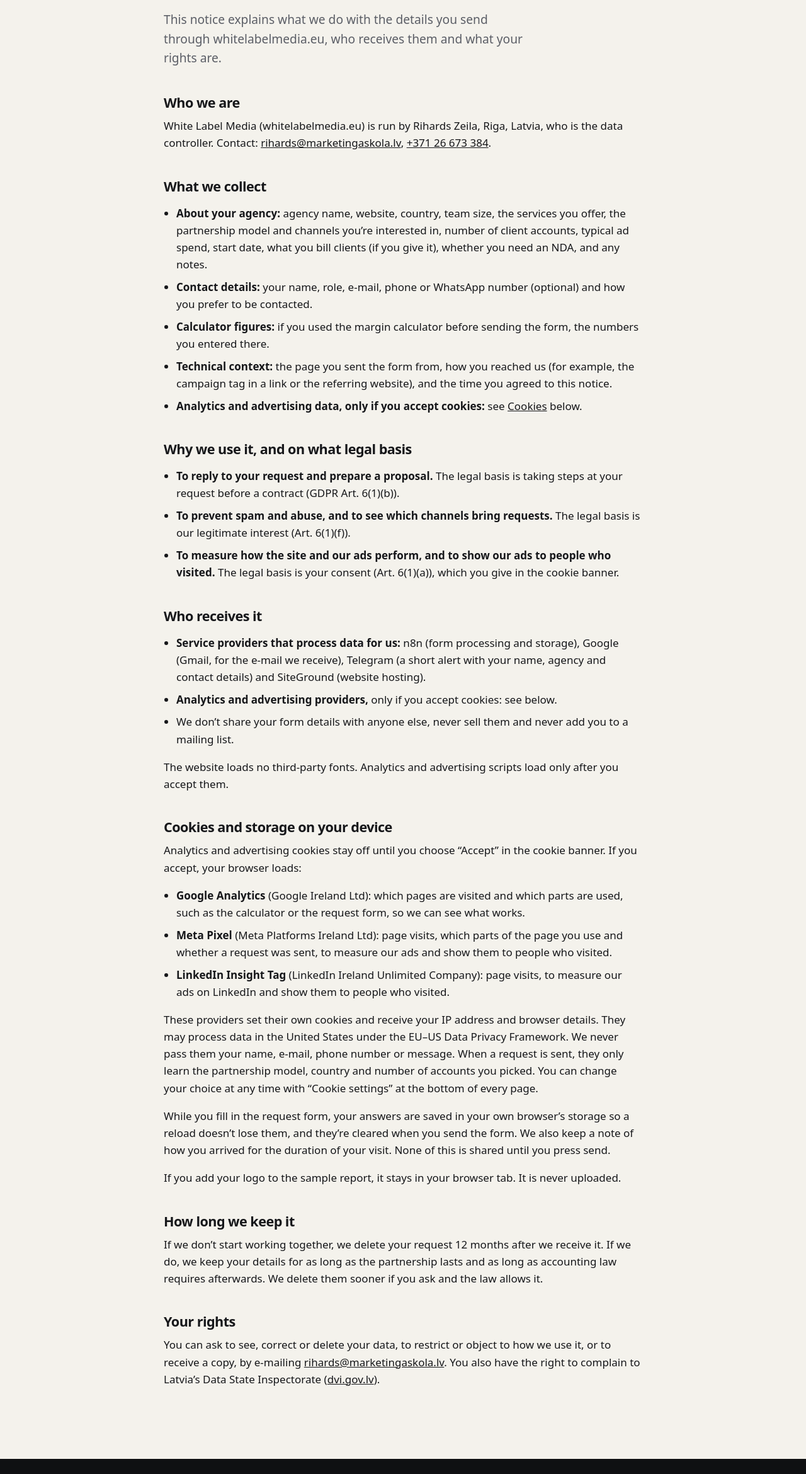
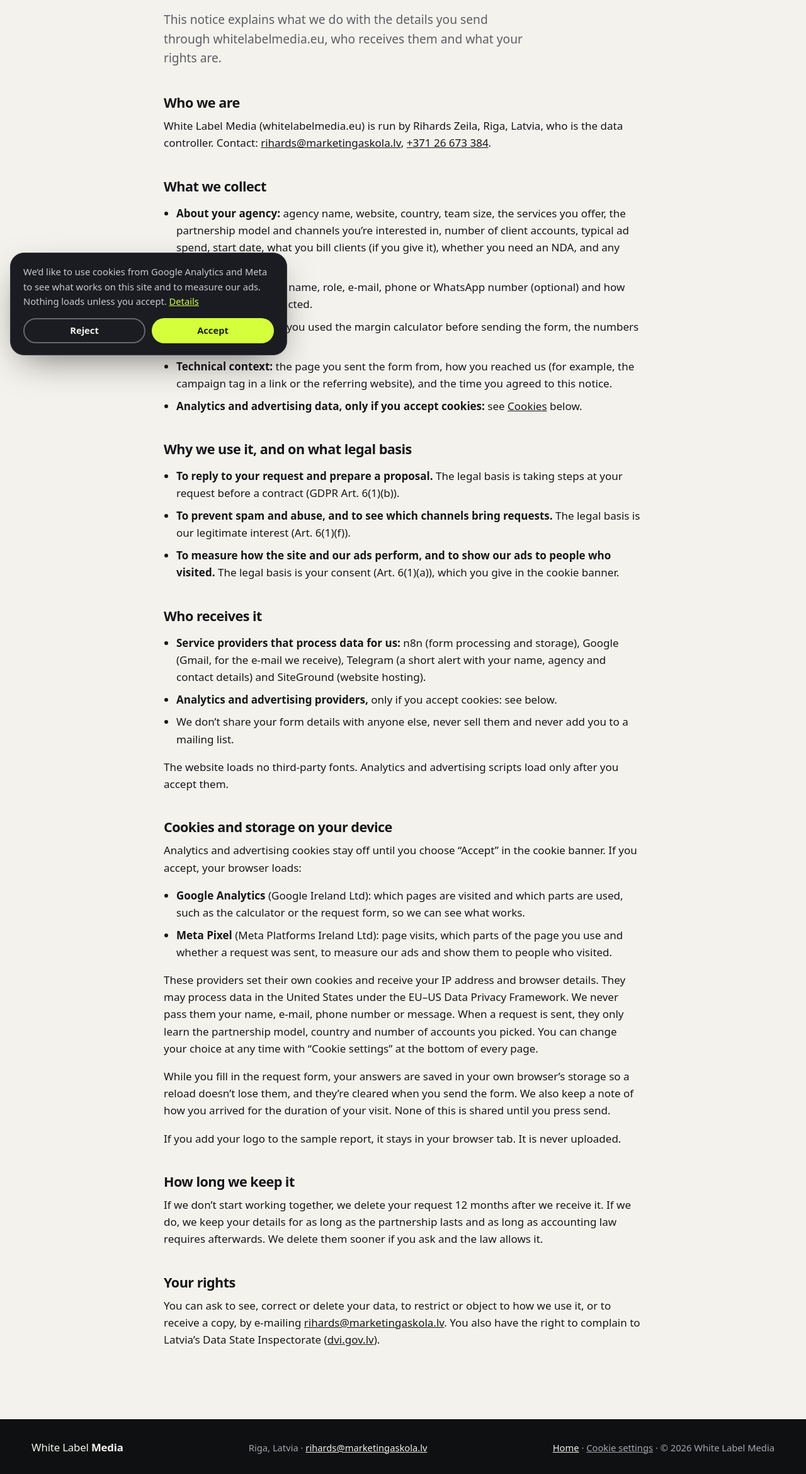
Before and after one commit to mravocadoman/whitelabelmedia-site, a plain HTML site: page privacy/index.html in a window 1280 px wide. Shown: the part 220-2560 px from the top of the page at 63% size. Drawn offline with Linux system fonts and the light colour scheme.

Commit message:
Tracking on: GA4 G-ZNW3ZZTVMP and Meta pixel; tracker link in outreach plan
Rename form_start/form_step to request_start/request_step so they don't
collide with GA4 enhanced measurement. LinkedIn stays off and is out of
the privacy notice.

Co-Authored-By: Claude Opus 5.5 <noreply@anthropic.com>

```diff
--- a/main.js
+++ b/main.js
@@ -41,7 +41,7 @@
   /* ---------- Tracking: nothing from Google, Meta or LinkedIn loads until the visitor accepts ----------
      Fill in an ID to switch that tag on; with all three empty there is no banner and no tags.
      List only the switched-on providers in /privacy/#cookies. */
-  const TRACKING = { ga4: '', meta: '', linkedin: '' };
+  const TRACKING = { ga4: 'G-ZNW3ZZTVMP', meta: '895645480904702', linkedin: '' };
   const CONSENT = 'wlm-consent';
   const providers = [TRACKING.ga4 && 'Google Analytics', TRACKING.meta && 'Meta', TRACKING.linkedin && 'LinkedIn'].filter(Boolean);
   window.dataLayer = window.dataLayer || [];
@@ -50,7 +50,7 @@
 
   // Standard Meta events for conversions, custom ones for retargeting audiences. Never send personal data here.
   const META = { generate_lead: 'Lead', contact_click: 'Contact' };
-  const META_CUSTOM = { calculator_use: 'CalculatorUsed', report_demo: 'ReportDemoUsed', form_start: 'RequestStarted', case_open: 'CaseOpened' };
+  const META_CUSTOM = { calculator_use: 'CalculatorUsed', report_demo: 'ReportDemoUsed', request_start: 'RequestStarted', case_open: 'CaseOpened' };
   function track(name, params = {}, eventId) {
     try {
       gtag('event', name, params);
@@ -309,7 +309,7 @@
     next.hidden = n === 3;
     submit.hidden = n !== 3;
     say('');
-    if (n > 1) track('form_step', { step: n });
+    if (n > 1) track('request_step', { step: n });
     if (focus) steps[n - 1].querySelector('input:not([type=hidden]), select, textarea')?.focus({ preventScroll: true });
   }
 
@@ -353,7 +353,7 @@
       else if (el.type === 'radio') { if (el.name in d) el.checked = d[el.name] === el.value; } else if (el.name in d) el.value = d[el.name];
     }
   }
-  wizard.addEventListener('input', once(() => track('form_start')));
+  wizard.addEventListener('input', once(() => track('request_start')));
   wizard.addEventListener('input', saveDraft);
   wizard.addEventListener('change', saveDraft);
   loadDraft();
--- a/privacy/index.html
+++ b/privacy/index.html
@@ -60,7 +60,6 @@
       <ul>
         <li><b>Google Analytics</b> (Google Ireland Ltd): which pages are visited and which parts are used, such as the calculator or the request form, so we can see what works.</li>
         <li><b>Meta Pixel</b> (Meta Platforms Ireland Ltd): page visits, which parts of the page you use and whether a request was sent, to measure our ads and show them to people who visited.</li>
-        <li><b>LinkedIn Insight Tag</b> (LinkedIn Ireland Unlimited Company): page visits, to measure our ads on LinkedIn and show them to people who visited.</li>
       </ul>
       <p>These providers set their own cookies and receive your IP address and browser details. They may process data in the United States under the EU–US Data Privacy Framework. We never pass them your name, e-mail, phone number or message. When a request is sent, they only learn the partnership model, country and number of accounts you picked. You can change your choice at any time with “Cookie settings” at the bottom of every page.</p>
       <p>While you fill in the request form, your answers are saved in your own browser’s storage so a reload doesn’t lose them, and they’re cleared when you send the form. We also keep a note of how you arrived for the duration of your visit. None of this is shared until you press send.</p>
```
Also changed, not shown: 2 other files.
